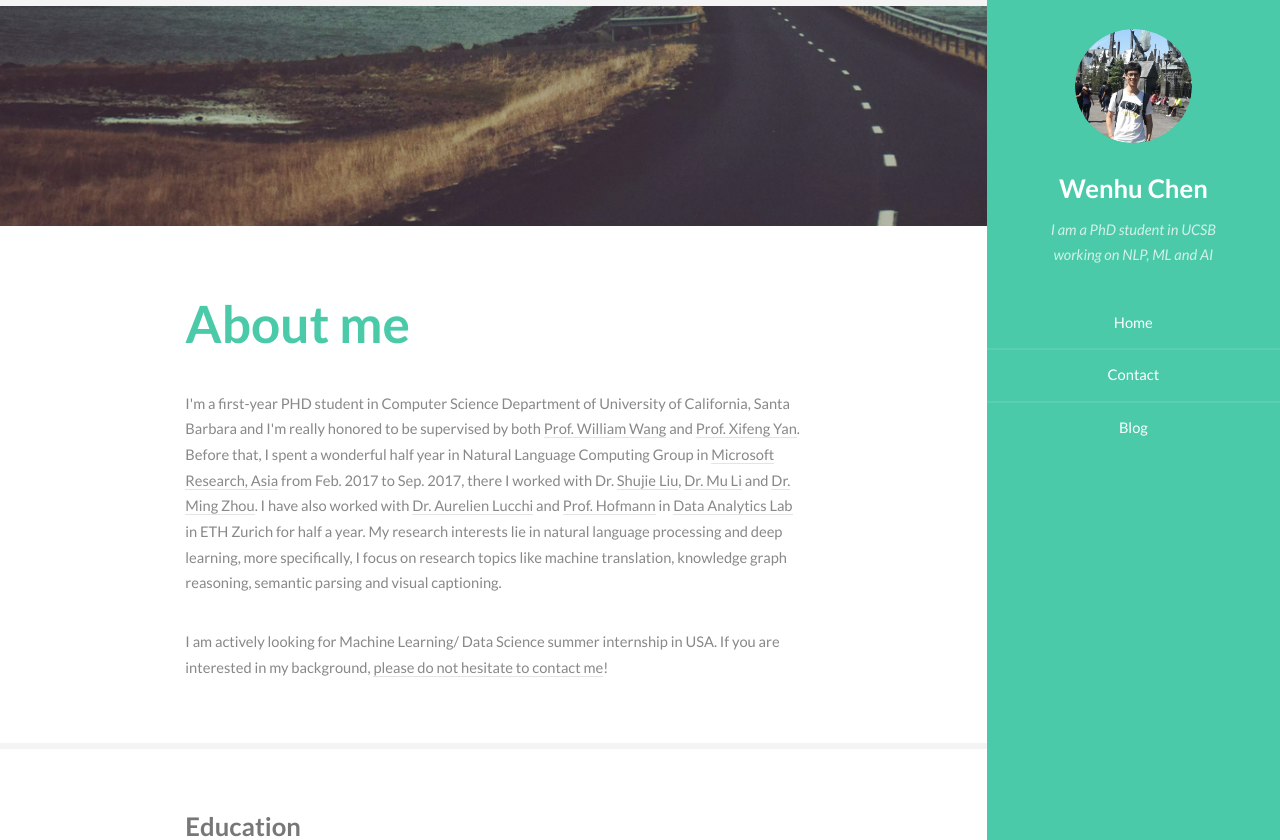
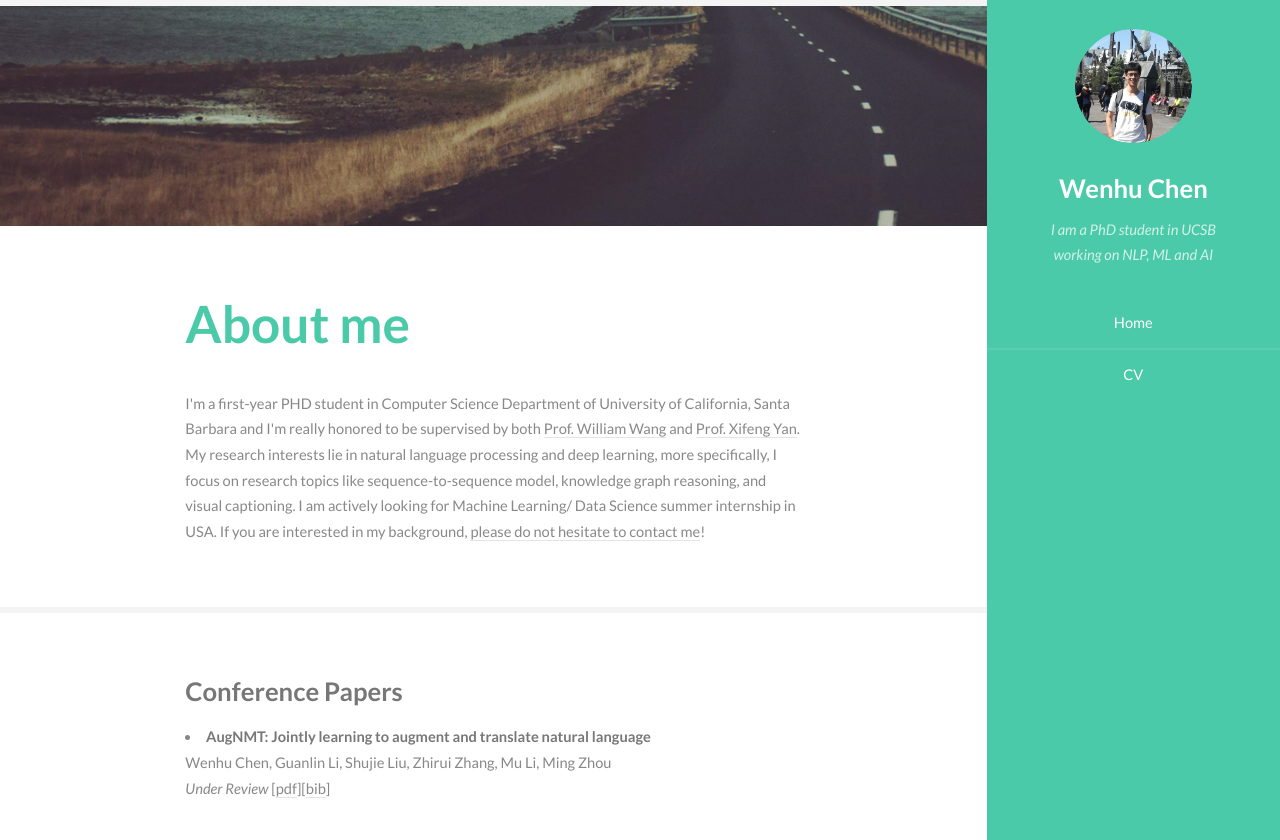
Before and after one commit to wenhuchen/wenhuchen.github.io, a Jekyll site: the page built from index.html, in a window 1280 px wide and 1400 px high. Shown: the top 840 px of the window. Built offline with Jekyll 4.4.1, drawn with Linux system fonts in a browser that asks for light colours; some of the changed text lies outside the part shown; grey boxes are pictures that could not be loaded.

Commit message:
restructure my own site

```diff
--- a/_includes/header.html
+++ b/_includes/header.html
@@ -9,8 +9,7 @@
         <nav id="nav">
             <ul>
                 <li><a href="{{ site.baseurl }}/">Home</a></li>
-                <li><a href="{{ site.baseurl }}/contact">Contact</a></li>
-                <li><a href="{{ site.baseurl }}/blog">Blog</a></li>
+                <li><a href="{{ site.baseurl }}/cv">CV</a></li>
             </ul>
         </nav>
         <footer>
--- a/index.html
+++ b/index.html
@@ -19,89 +19,13 @@ th,td {
             <header class="major">
                 <h2>About me</h2>
             </header>
-            <p>I'm a first-year PHD student in Computer Science Department of University of California, Santa Barbara and I'm really honored to be supervised by both <a href="http://www.cs.ucsb.edu/~william/index.html">Prof. William Wang</a> and <a href="http://www.cs.ucsb.edu/~xyan/">Prof. Xifeng Yan</a>. Before that, I spent a wonderful half year in Natural Language Computing Group in  <a href="https://www.microsoft.com/en-us/research/lab/microsoft-research-asia/">Microsoft Research, Asia</a> from Feb. 2017 to Sep. 2017, there I worked with Dr. <a href="https://www.microsoft.com/en-us/research/people/shujliu/">Shujie Liu</a>, <a href="https://www.microsoft.com/en-us/research/people/muli/">Dr. Mu Li</a> and <a href="https://www.microsoft.com/en-us/research/people/mingzhou/">Dr. Ming Zhou</a>. I have also worked with <a href="http://people.inf.ethz.ch/alucchi/"> Dr. Aurelien Lucchi</a> and <a href="http://www.da.inf.ethz.ch/people/ThomasHofmann/">Prof. Hofmann</a> in <a href="http://www.da.inf.ethz.ch/">Data Analytics Lab</a> in ETH Zurich for half a year. My research interests lie in natural language processing and deep learning, more specifically, I focus on research topics like machine translation, knowledge graph reasoning, semantic parsing and visual captioning.</p>
-            <p>
-            I am actively looking for Machine Learning/ Data Science summer internship in USA. If you are interested in my background, <a href="mailto:wenhuchen@cs.ucsb.edu">please do not hesitate to contact me</a>!
-        </div>
-    </section>
-
-<!-- Two -->
-    <section id="two">
-        <div class="container">
-            <h3>Education</h3>
-            <table>
-            <td width="1000px">
-            <p>Computer Science department, UCSB (Sep 2017 &mdash; present)<br>
-            PHD Student
-            </td>
-            <td>
-            <p><img src="images/ucsb.jpg" width=120>
-            </td>
-            </tr>
-            <tr>
-            <td width="1000px">
-            <p> Computer Sicence, ETH Zurich (June 2016 &mdash; Dec 2016)<br>
-            Visiitng Student<br>
-            </td>
-            <td>
-            <p><img src="images/eth.png" width=120>
-            </td>
-            </tr>
-            <tr>
-            <td width="500px">
-            <p> ECE Department, RWTH Aachen University (Sep 2014 &mdash; Dec 2016)<br>
-            Master Student <br>
-            </td>
-            <td>
-            <p><img src="images/rwth.png" width=120>
-            </td>
-            </tr>
-            <tr>
-            <td width="500px">
-            <p> ECE Department, Huazhong University of S&T (Sep 2010 &mdash; June 2014)<br>
-            Bachelor Student <br>
-            </td>
-            <td>
-            <p><img src="images/hust.png" width=120>
-            </td>
-            </tr>
-            </table>
-
-            <h3>Work Experience</h3>
-            <table>
-            <td width="1000px">
-            <p>Samsung Research America, Montain View (June 2018 &mdash; Sep 2018)<br>
-            Research Intern
-            </td>
-            <td>
-            <p><img src="images/sra.png" width=120>
-            </td>
-            </tr>
-            <tr>
-            <tr>
-            <td width="1000px">
-            <p>NLC Group, Microsoft Research Asia (Feb 2017 &mdash; Sep 2017)<br>
-            Research Intern
-            </td>
-            <td>
-            <p><img src="images/microsoft.png" width=120>
-            </td>
-            </tr>
-            <tr>
-            <td width="1000px">
-            <p> NLP Group, ebay Research (Dec 2015 &mdash; June 2016)<br>
-            Research Intern <br>
-            </td>
-            <td>
-            <p><img src="images/ebay.png" width=120>
-            </td>
-            </tr>
-            </table>
+            <p>I'm a first-year PHD student in Computer Science Department of University of California, Santa Barbara and I'm really honored to be supervised by both <a href="http://www.cs.ucsb.edu/~william/index.html">Prof. William Wang</a> and <a href="http://www.cs.ucsb.edu/~xyan/">Prof. Xifeng Yan</a>. My research interests lie in natural language processing and deep learning, more specifically, I focus on research topics like sequence-to-sequence model, knowledge graph reasoning, and visual captioning.
+            I am actively looking for Machine Learning/ Data Science summer internship in USA. If you are interested in my background, <a href="mailto:wenhuchen@cs.ucsb.edu">please do not hesitate to contact me</a>!</p>
         </div>
     </section>
 
 <!-- Three -->
-    <section id="three">
+    <section id="two">
         <div class="container">
         <h3>Conference Papers</h3>
 <li><strong> AugNMT: Jointly learning to augment and translate natural language  <a span style="color: #009900;"></a></strong><br>
```
Also changed, not shown: other parts of index.html (+4 -3 lines), blog/index.html (deleted, +0 -46 lines), contact/index.html (deleted, +0 -31 lines), cv/index.html (added, +89 -0 lines), 1 other file.
